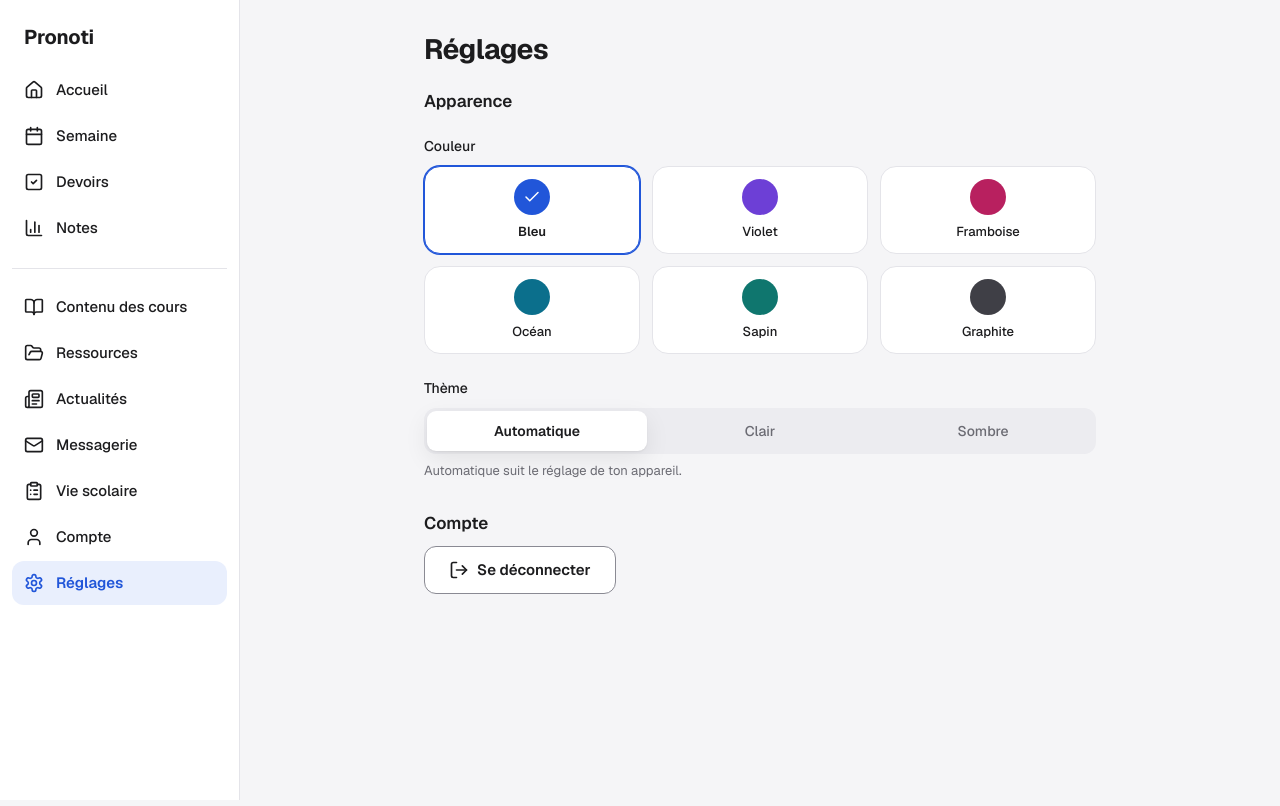
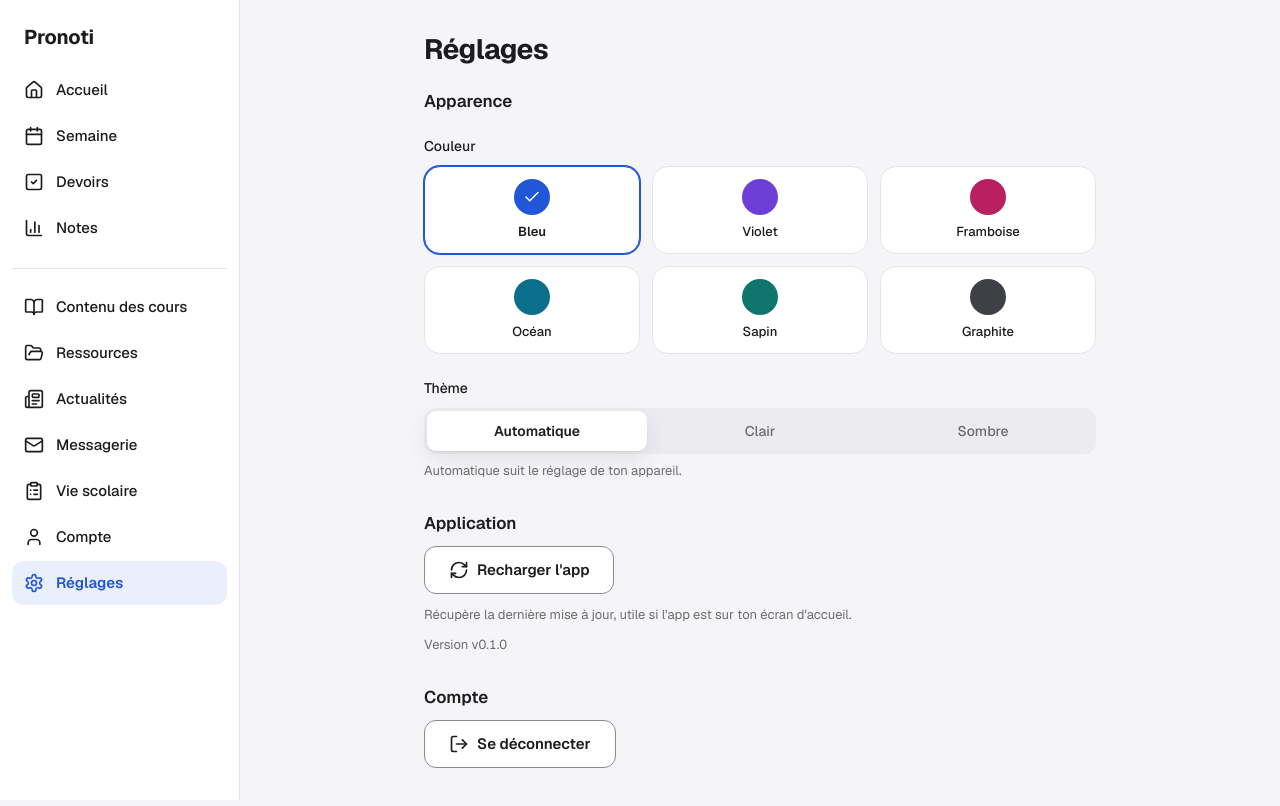
Before and after one commit to CharaChoupison/Bloomy, a Next.js app: page /reglages in a window 1280 px wide. Shown: the top 806 px of the page. Built offline with nearby package versions, Linux system fonts and the light colour scheme.

Commit message:
feat: add ReloadAppButton component and integrate into SettingsPage

```diff
--- a/src/app/(app)/reglages/page.tsx
+++ b/src/app/(app)/reglages/page.tsx
@@ -1,9 +1,11 @@
 import type { Metadata } from "next";
 import { AccentPicker, ThemePicker } from "@/components/appearance-pickers";
 import { LogOutIcon } from "@/components/icons";
+import { ReloadAppButton } from "@/components/reload-app-button";
 import { Screen } from "@/components/screen";
 import { buttonClasses } from "@/components/ui/button";
 import { logout } from "../../login/actions";
+import packageJson from "../../../../package.json";
 
 export const metadata: Metadata = { title: "Réglages · Pronoti" };
 
@@ -17,6 +19,17 @@ export default function SettingsPage() {
           </h2>
           <AccentPicker />
           <ThemePicker />
+        </section>
+
+        <section aria-labelledby="application" className="flex flex-col gap-3">
+          <h2 id="application" className="text-headline">
+            Application
+          </h2>
+          <ReloadAppButton />
+          <p className="text-caption text-ink-muted">
+            Récupère la dernière mise à jour, utile si l&apos;app est sur ton écran d&apos;accueil.
+          </p>
+          <p className="text-caption text-ink-muted tabular-nums">Version v{packageJson.version}</p>
         </section>
 
         <section aria-labelledby="compte" className="flex flex-col gap-3">
--- a/src/components/icons.tsx
+++ b/src/components/icons.tsx
@@ -184,6 +184,15 @@ export const LogOutIcon = (p: IconProps) => (
   </Icon>
 );
 
+export const RefreshCwIcon = (p: IconProps) => (
+  <Icon {...p}>
+    <path d="M3 12a9 9 0 0 1 9-9 9.75 9.75 0 0 1 6.74 2.74L21 8" />
+    <path d="M21 3v5h-5" />
+    <path d="M21 12a9 9 0 0 1-9 9 9.75 9.75 0 0 1-6.74-2.74L3 16" />
+    <path d="M8 16H3v5" />
+  </Icon>
+);
+
 export const DownloadIcon = (p: IconProps) => (
   <Icon {...p}>
     <path d="M12 15V3" />
--- /dev/null
+++ b/src/components/reload-app-button.tsx
@@ -0,0 +1,39 @@
+"use client";
+
+import { useState } from "react";
+import { RefreshCwIcon } from "@/components/icons";
+import { Button } from "@/components/ui/button";
+
+/**
+ * Recharge complètement l'app. Utile quand elle est ajoutée à l'écran d'accueil :
+ * en mode « app » il n'y a ni barre d'adresse ni geste de rafraîchissement fiable.
+ * On vide d'abord les caches du navigateur (Cache Storage, service workers éventuels)
+ * pour être sûr de récupérer la dernière version publiée.
+ */
+export function ReloadAppButton() {
+  const [busy, setBusy] = useState(false);
+
+  async function reload() {
+    setBusy(true);
+    try {
+      if ("caches" in window) {
+        const keys = await caches.keys();
+        await Promise.all(keys.map((key) => caches.delete(key)));
+      }
+      if ("serviceWorker" in navigator) {
+        const registrations = await navigator.serviceWorker.getRegistrations();
+        await Promise.all(registrations.map((r) => r.unregister()));
+      }
+    } catch {
+      // Le nettoyage est un bonus : on recharge quoi qu'il arrive.
+    }
+    window.location.reload();
+  }
+
+  return (
+    <Button onClick={reload} busy={busy} disabled={busy} className="self-start">
+      {!busy && <RefreshCwIcon />}
+      {busy ? "Rechargement…" : "Recharger l'app"}
+    </Button>
+  );
+}
```
